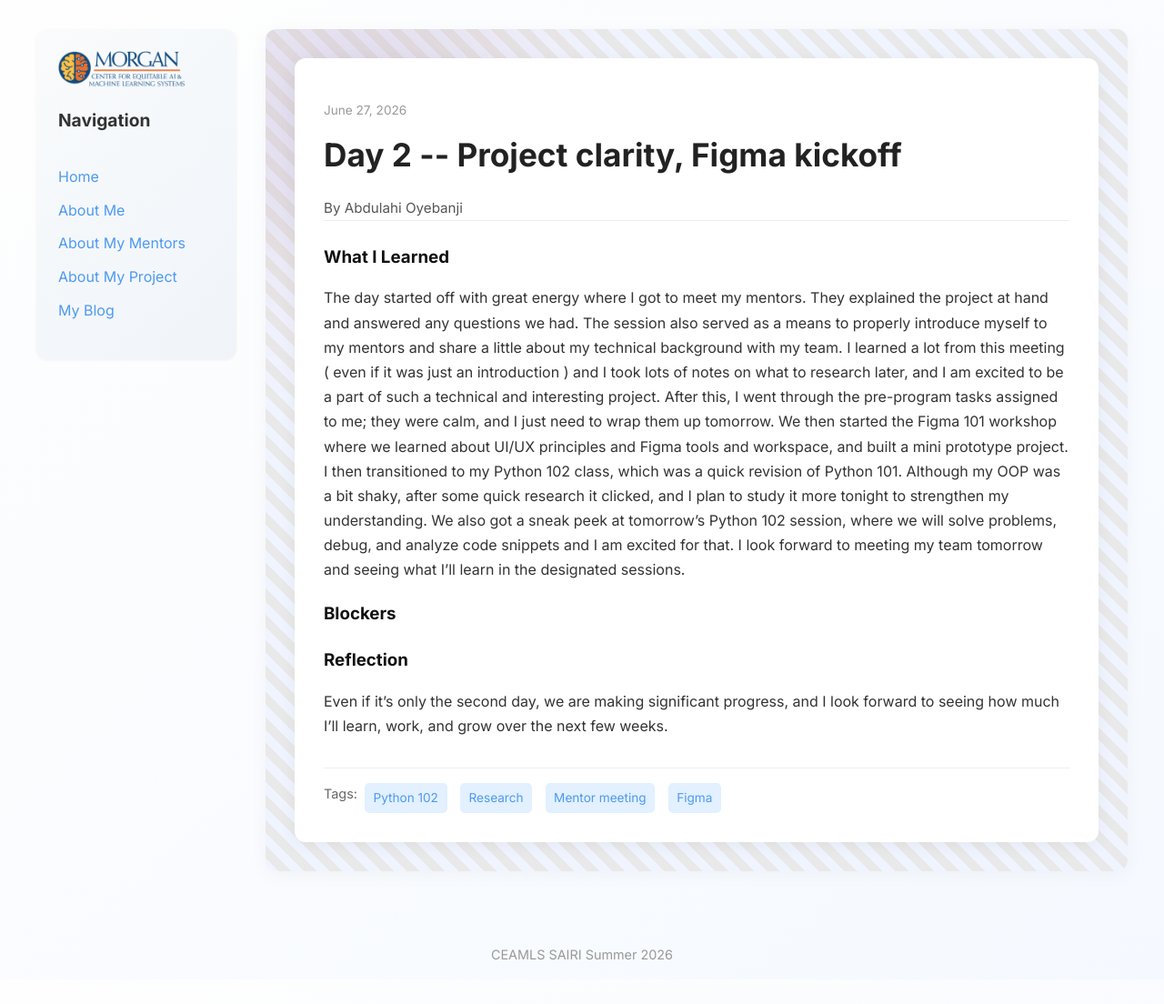
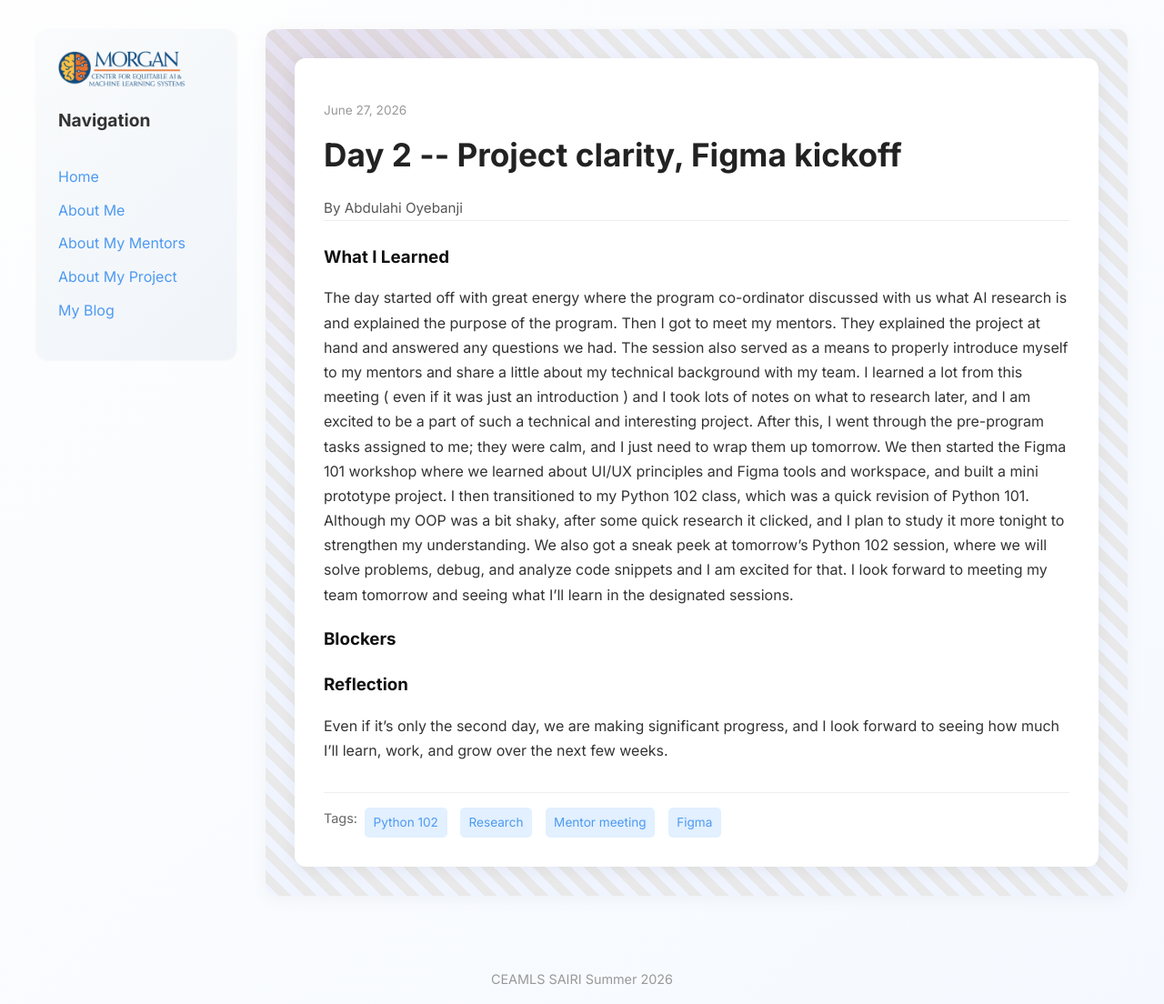
Before and after one commit to abdulahi-banji/abdulahi-banjiceamls26.github.io, a Jekyll site: the page built from _posts/2026-06-02-day-2.md, in a window 1280 px wide. Shown: the whole page at 91% size. Built offline with Jekyll 4.4.1, drawn with Linux system fonts in a browser that asks for light colours; before the commit the page ends 1077 px from its top, so only the background shows below that.

Commit message:
Update day 2 reflections and learning details

```diff
--- a/_posts/2026-06-02-day-2.md
+++ b/_posts/2026-06-02-day-2.md
@@ -5,7 +5,7 @@ date: 2026-06-27
 permalink: /day2.html
 tags: ["Python 102", "Research", "Mentor meeting", "Figma"]
 what_i_learned: |
-  The day started off with great energy where I got to meet my mentors. They explained the project at hand and answered any questions we had. The session also served as a means to properly introduce myself to my mentors and share a little about my technical background with my team. I learned a lot from this meeting ( even if it was just an introduction ) and I took lots of notes on what to research later, and I am excited to be a part of such a technical and interesting project. After this, I went through the pre-program tasks assigned to me; they were calm, and I just need to wrap them up tomorrow. We then started the Figma 101 workshop where we learned about UI/UX principles and Figma tools and workspace, and built a mini prototype project. I then transitioned to my Python 102 class, which was a quick revision of Python 101. Although my OOP was a bit shaky, after some quick research it clicked, and I plan to study it more tonight to strengthen my understanding. We also got a sneak peek at tomorrow's Python 102 session, where we will solve problems, debug, and analyze code snippets and I am excited for that. I look forward to meeting my team tomorrow and seeing what I'll learn in the designated sessions.
+  The day started off with great energy where the program co-ordinator discussed with us what AI research is and explained the purpose of the program. Then  I got to meet my mentors. They explained the project at hand and answered any questions we had. The session also served as a means to properly introduce myself to my mentors and share a little about my technical background with my team. I learned a lot from this meeting ( even if it was just an introduction ) and I took lots of notes on what to research later, and I am excited to be a part of such a technical and interesting project. After this, I went through the pre-program tasks assigned to me; they were calm, and I just need to wrap them up tomorrow. We then started the Figma 101 workshop where we learned about UI/UX principles and Figma tools and workspace, and built a mini prototype project. I then transitioned to my Python 102 class, which was a quick revision of Python 101. Although my OOP was a bit shaky, after some quick research it clicked, and I plan to study it more tonight to strengthen my understanding. We also got a sneak peek at tomorrow's Python 102 session, where we will solve problems, debug, and analyze code snippets and I am excited for that. I look forward to meeting my team tomorrow and seeing what I'll learn in the designated sessions.
 
 blockers: |
 reflection: |
```
